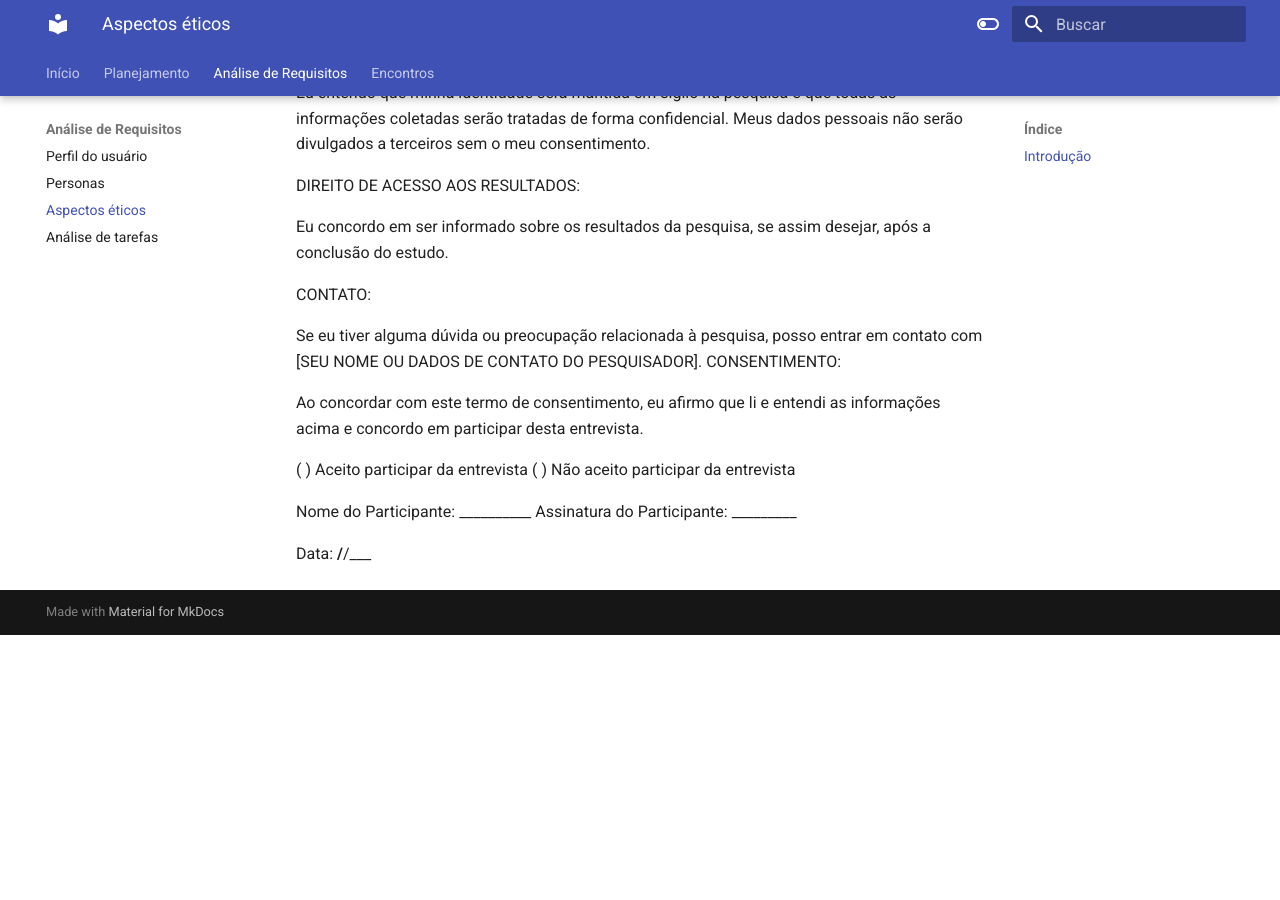
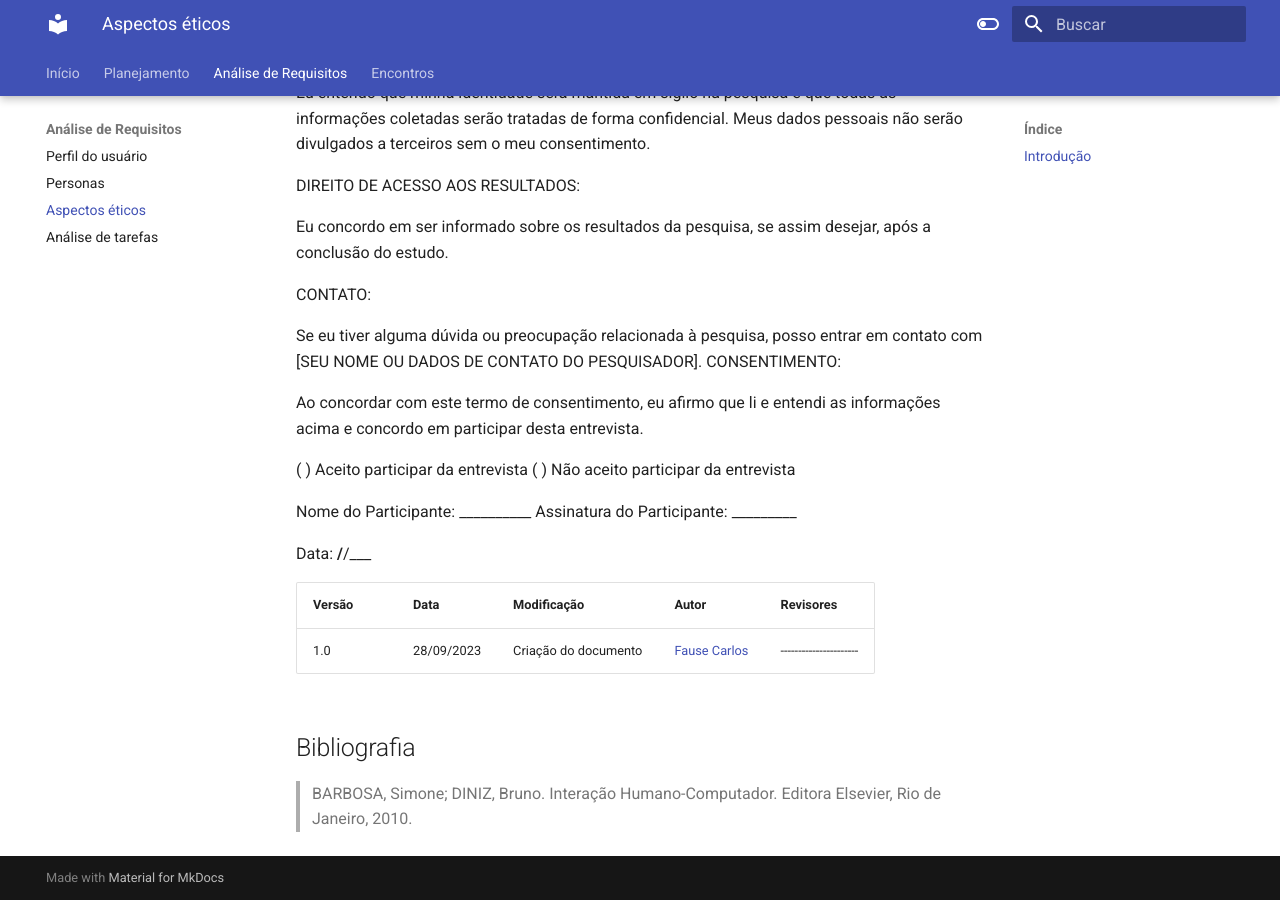
Before and after one commit to Interacao-Humano-Computador/2023.2--BRB-Mobilidade, an MkDocs documentation site: the page built from docs/aspectos_eticos.md, in a window 1280 px wide and 900 px high, scrolled down 1542 px. Built offline with MkDocs 1.6.1 and Material for MkDocs 9.7.7, drawn with Linux system fonts in a browser that asks for light colours; before the commit the page ends 2177 px from its top, so only the background shows below that.

Commit message:
uploading aspectos eticos

```diff
--- a/docs/aspectos_eticos.md
+++ b/docs/aspectos_eticos.md
@@ -69,3 +69,12 @@
 Assinatura do Participante: _________
 
 Data: __/__/___
+
+| Versão | Data       | Modificação                             | Autor                         | Revisores                         |
+| ------ | ---------- | --------------------------------------- | ----------------------------- | ----------------------------- |
+|    1.0   |   28/09/2023   |   Criação do documento |  [Fause Carlos](https://github.com/FauseSkyWalker)|----------------------|
+
+
+## Bibliografia
+
+> BARBOSA, Simone; DINIZ, Bruno. Interação Humano-Computador. Editora Elsevier, Rio de Janeiro, 2010.
```
